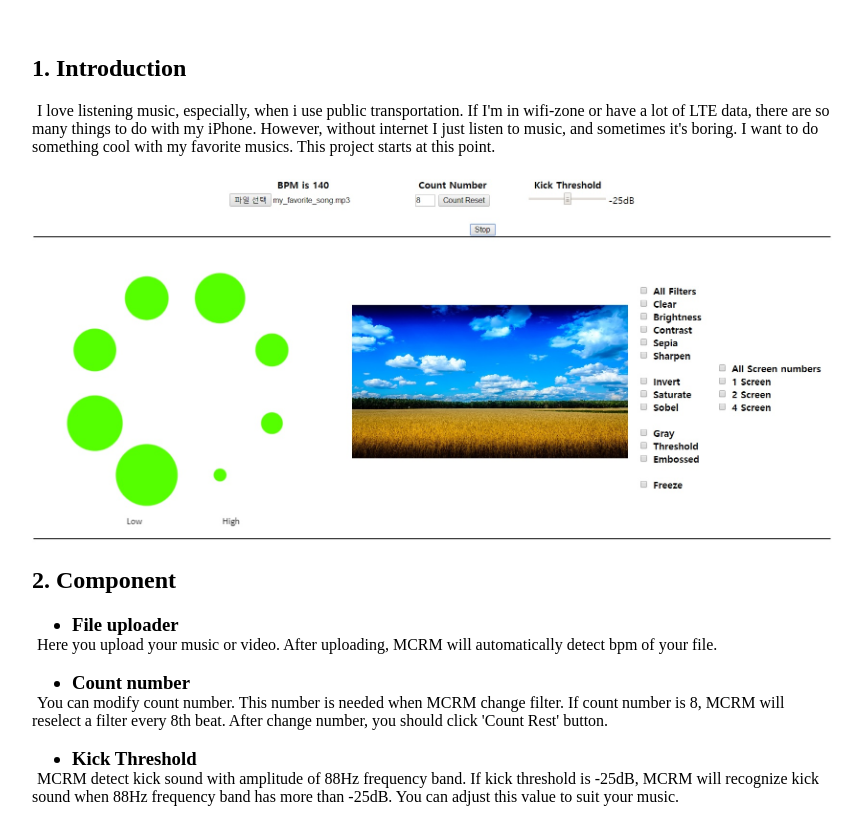
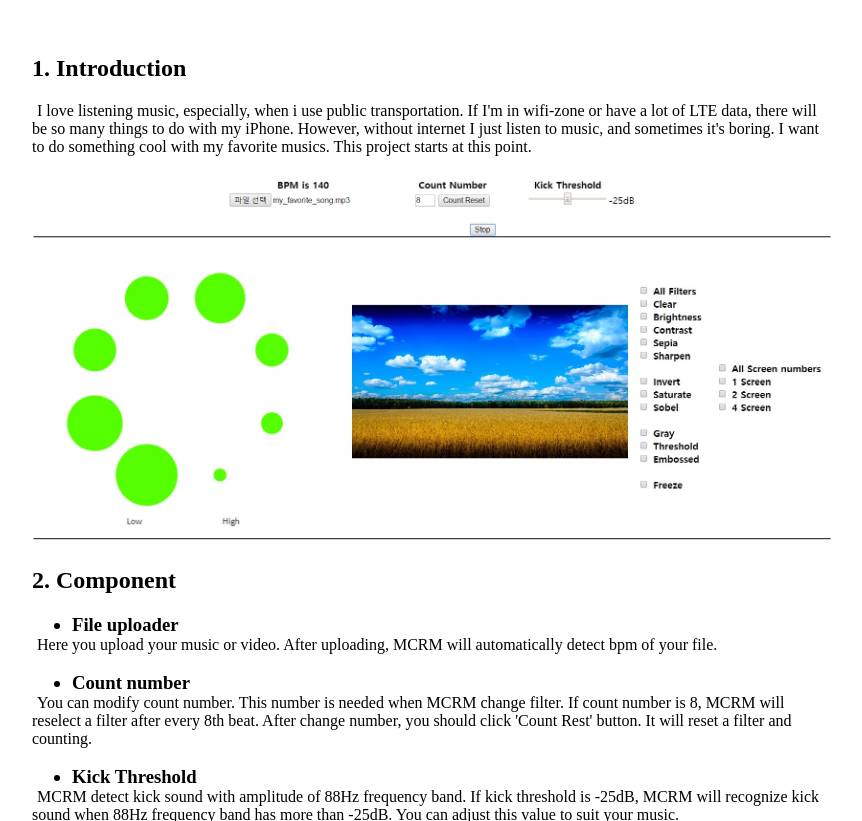
Before and after one commit to riccchard/for_ctp_presentation, a plain HTML site: page index.html in a window 1280 px wide. Shown: the part 110-931 px from the top of the page, without its empty margins (208-1070 px from the left). Drawn offline with Linux system fonts and the light colour scheme.

Commit message:
presentation

```diff
--- a/index.html
+++ b/index.html
@@ -30,7 +30,7 @@
 		<br>
 		<div align="left">
 			<h2> 1. Introduction </h2>
-			<p> I love listening music, especially, when i use public transportation. If I'm in wifi-zone or have a lot of LTE data, there are so many things to do with my iPhone. However, without internet I just listen to music, and sometimes it's boring. I want to do something cool with my favorite musics. This project starts at this point. </p>
+			<p> I love listening music, especially, when i use public transportation. If I'm in wifi-zone or have a lot of LTE data, there will be so many things to do with my iPhone. However, without internet I just listen to music, and sometimes it's boring. I want to do something cool with my favorite musics. This project starts at this point. </p>
 			<img src="MCRM.jpg" style="width:100%,max-width:800px">
 			<br>
 
@@ -44,7 +44,7 @@
 				<h3 style="margin:0px"><ul style="margin:0px">
 					<li> Count number </li>
 				</ul></h3>
-				<p> You can modify count number. This number is needed when MCRM change filter. If count number is 8, MCRM will reselect a filter every 8th beat. After change number, you should click 'Count Rest' button. </p>
+				<p> You can modify count number. This number is needed when MCRM change filter. If count number is 8, MCRM will reselect a filter after every 8th beat. After change number, you should click 'Count Rest' button. It will reset a filter and counting. </p>
 				<br>
 
 				<h3 style="margin:0px"><ul style="margin:0px">
```
